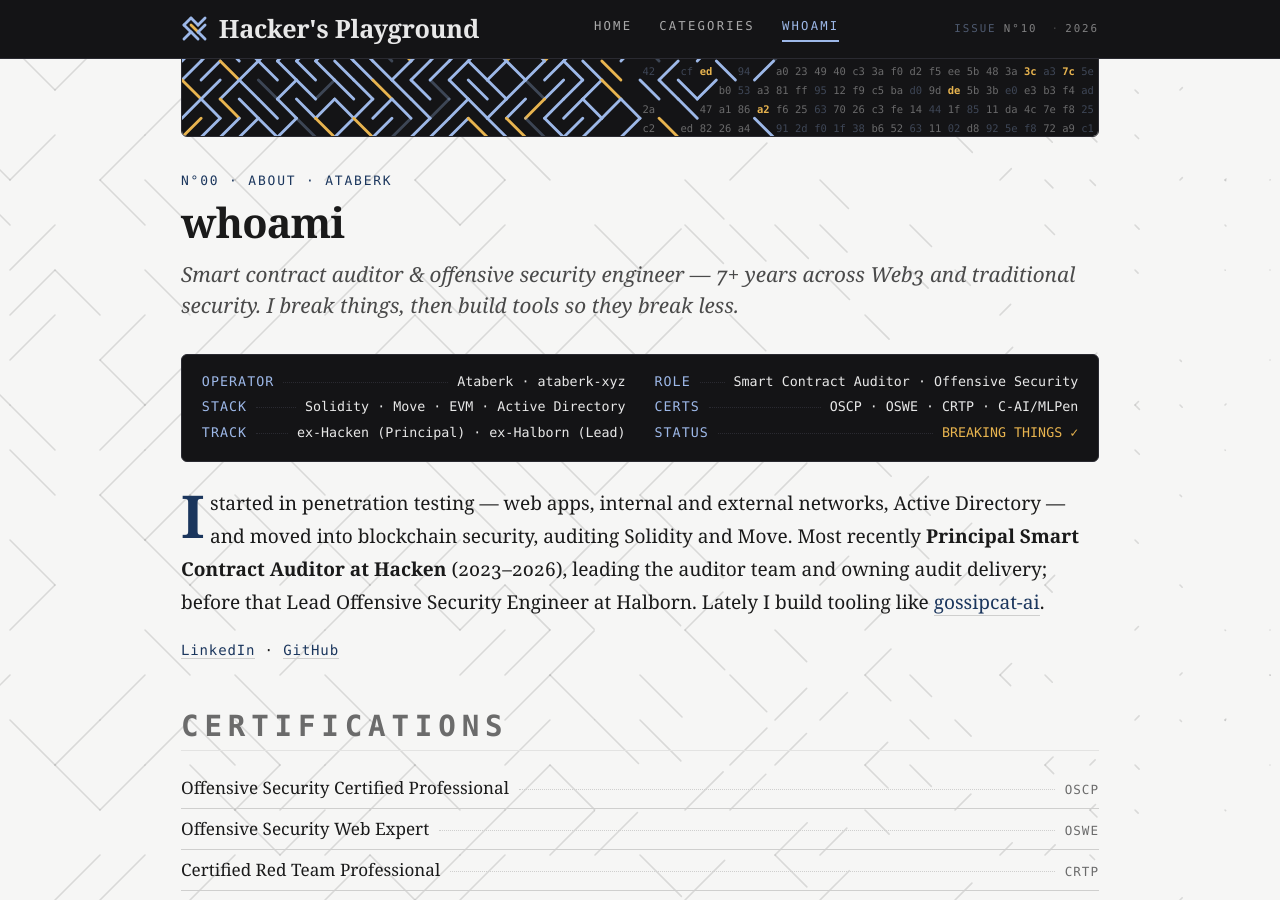
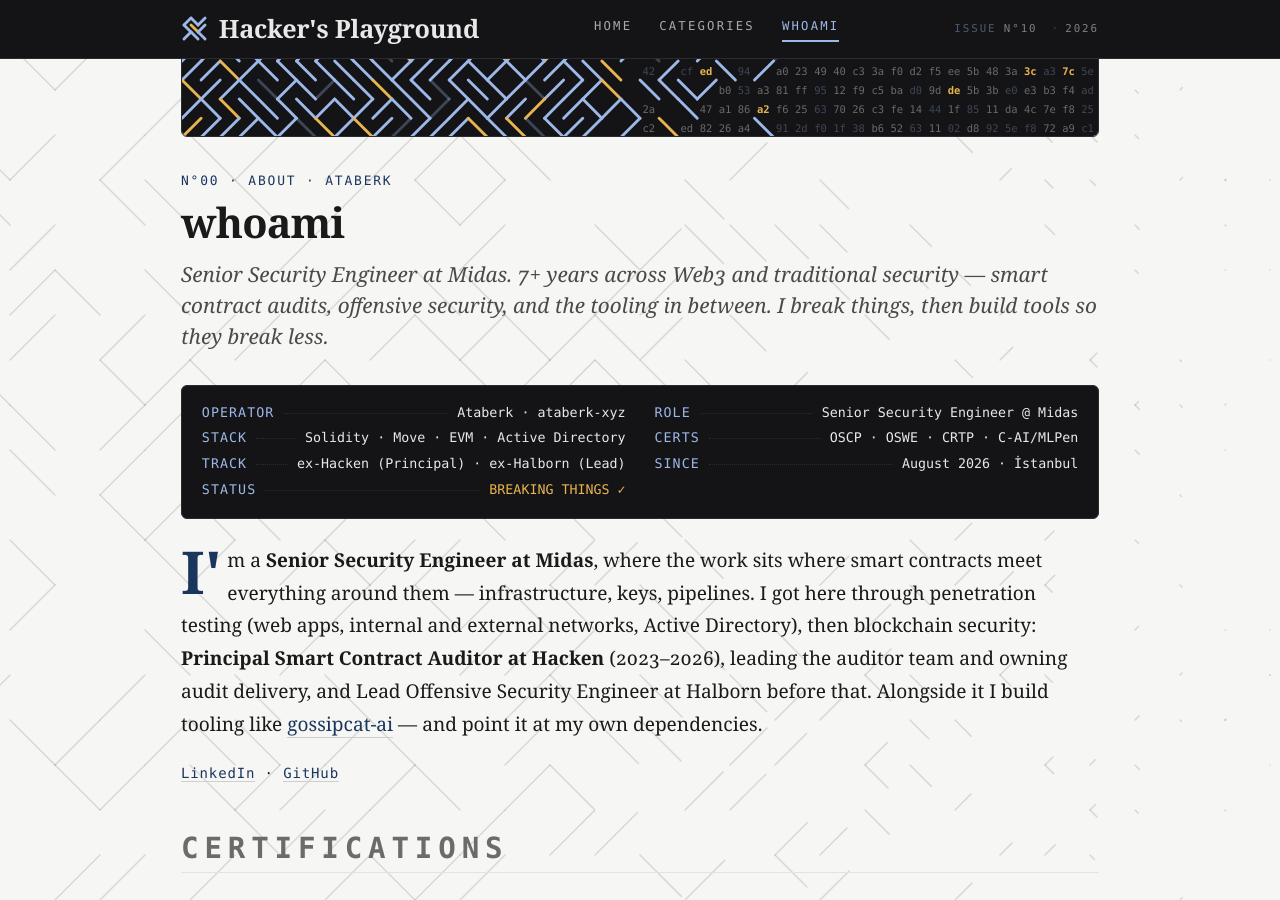
Before and after one commit to ataberk-xyz/ataberk-xyz.github.io, a Jekyll site: the page built from about.md, in a window 1280 px wide and 900 px high, scrolled down 201 px. Built offline with Jekyll 4.4.1, drawn with Linux system fonts in a browser that asks for light colours.

Commit message:
about: current role — Senior Security Engineer at Midas
Co-Authored-By: Claude Fable 5 <noreply@anthropic.com>

```diff
--- a/about.md
+++ b/about.md
@@ -6,19 +6,20 @@ sidebar_link: true
 cover_hero: true
 cover_split: true
 kicker: "N°00 · ABOUT · ATABERK"
-description: "Smart contract auditor & offensive security engineer — 7+ years across Web3 and traditional security. I break things, then build tools so they break less."
+description: "Senior Security Engineer at Midas. 7+ years across Web3 and traditional security — smart contract audits, offensive security, and the tooling in between. I break things, then build tools so they break less."
 ---
 
 <dl class="ledger-block">
   <div class="lrow"><dt>OPERATOR</dt><span class="dots"></span><dd>Ataberk · ataberk-xyz</dd></div>
-  <div class="lrow"><dt>ROLE</dt><span class="dots"></span><dd>Smart Contract Auditor · Offensive Security</dd></div>
+  <div class="lrow"><dt>ROLE</dt><span class="dots"></span><dd>Senior Security Engineer @ Midas</dd></div>
   <div class="lrow"><dt>STACK</dt><span class="dots"></span><dd>Solidity · Move · EVM · Active Directory</dd></div>
   <div class="lrow"><dt>CERTS</dt><span class="dots"></span><dd>OSCP · OSWE · CRTP · C-AI/MLPen</dd></div>
   <div class="lrow"><dt>TRACK</dt><span class="dots"></span><dd>ex-Hacken (Principal) · ex-Halborn (Lead)</dd></div>
+  <div class="lrow"><dt>SINCE</dt><span class="dots"></span><dd>August 2026 · İstanbul</dd></div>
   <div class="lrow"><dt>STATUS</dt><span class="dots"></span><dd class="sev">BREAKING THINGS ✓</dd></div>
 </dl>
 
-<p class="about-intro">I started in penetration testing — web apps, internal and external networks, Active Directory — and moved into blockchain security, auditing Solidity and Move. Most recently <strong>Principal Smart Contract Auditor at Hacken</strong> (2023–2026), leading the auditor team and owning audit delivery; before that Lead Offensive Security Engineer at Halborn. Lately I build tooling like <a href="https://github.com/gossipcat-ai/gossipcat-ai">gossipcat-ai</a>.</p>
+<p class="about-intro">I'm a <strong>Senior Security Engineer at Midas</strong>, where the work sits where smart contracts meet everything around them — infrastructure, keys, pipelines. I got here through penetration testing (web apps, internal and external networks, Active Directory), then blockchain security: <strong>Principal Smart Contract Auditor at Hacken</strong> (2023–2026), leading the auditor team and owning audit delivery, and Lead Offensive Security Engineer at Halborn before that. Alongside it I build tooling like <a href="https://github.com/gossipcat-ai/gossipcat-ai">gossipcat-ai</a> — and point it at my own dependencies.</p>
 
 <p class="about-links"><a href="https://www.linkedin.com/in/ataberkyavuzer/">LinkedIn</a> · <a href="https://github.com/ataberk-xyz">GitHub</a></p>
 
```
